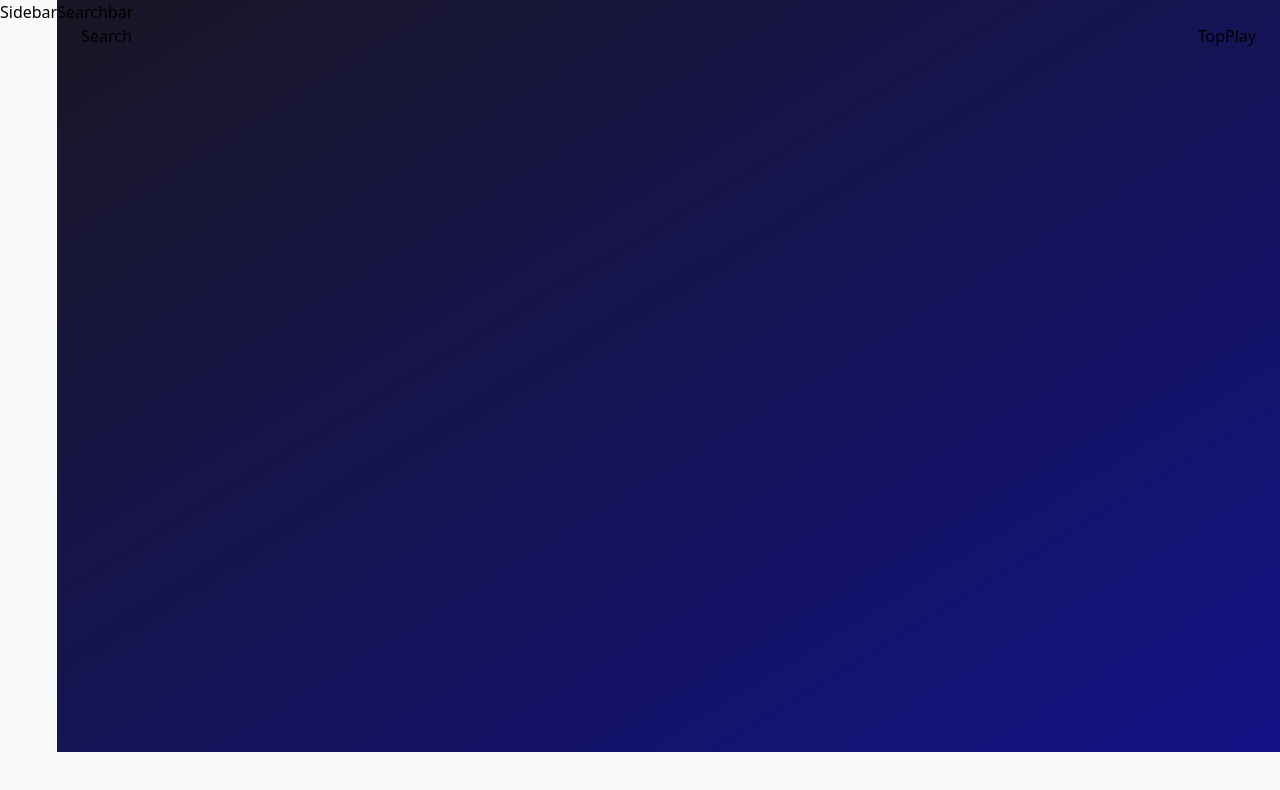
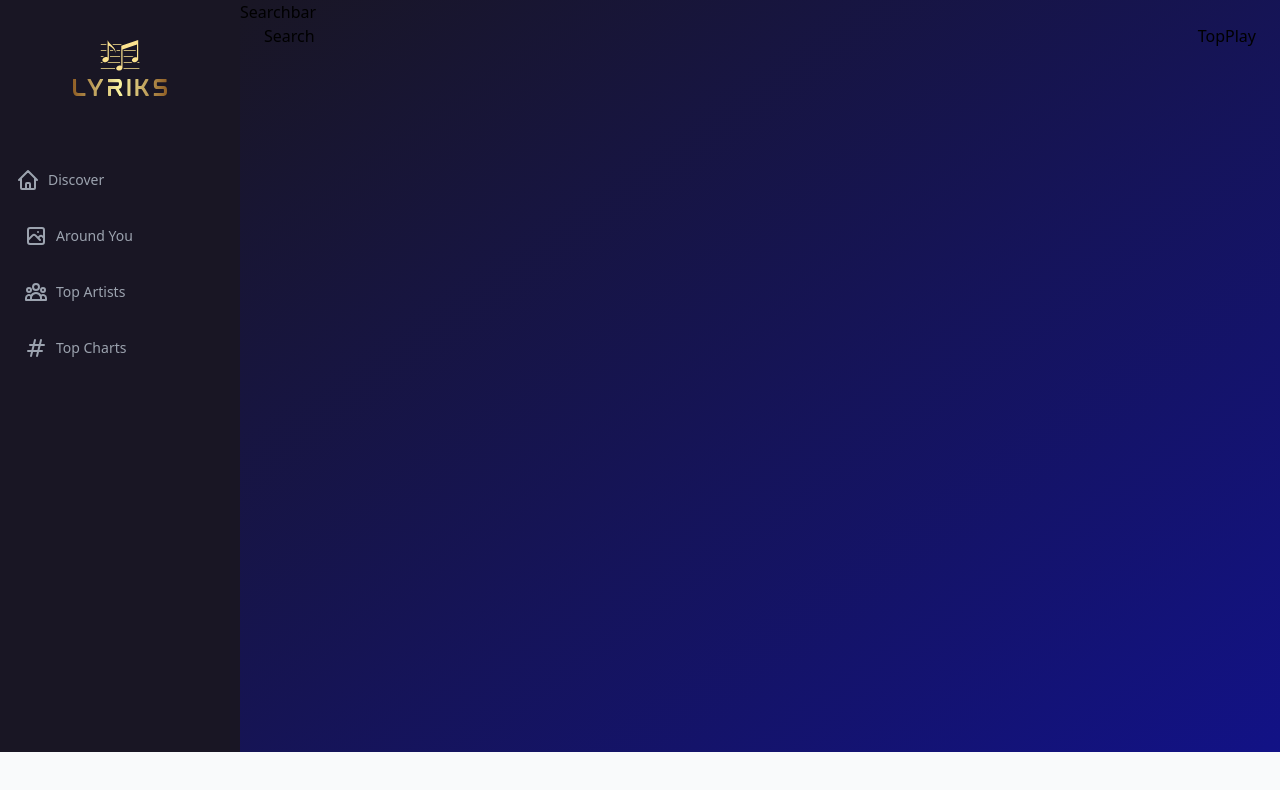
Before and after one commit to debkantamitra/music_player, a React (Vite) app: page /search/1 in a window 1280 px wide. Shown: the top 790 px of the page. Built offline with nearby package versions, Linux system fonts and the light colour scheme.

Commit message:
md:navbar

```diff
--- a/src/assets/constants.js
+++ b/src/assets/constants.js
@@ -17,7 +17,7 @@
   { title: 'K-Pop', value: 'K_POP' },
 ];
 
-export const links = [
+export const navLinks = [
   { name: 'Discover', to: '/', icon: HiOutlineHome },
   { name: 'Around You', to: '/around-you', icon: HiOutlinePhotograph },
   { name: 'Top Artists', to: '/top-artists', icon: HiOutlineUserGroup },
--- a/src/components/Sidebar.jsx
+++ b/src/components/Sidebar.jsx
@@ -1,5 +1,38 @@
-const Sidebar = () => (
-  <div>Sidebar</div>
-);
+import { useState } from "react";
+import { navLinks } from "../assets/constants";
+import { NavLink } from "react-router-dom";
+import { RiCloseLine } from "react-icons/ri";
+import { logo } from "../assets";
+
+const NavLinks = ({ handleClick }) => {
+  return (
+    <div className="mt-10 space-x-2">
+      {navLinks.map((link, i) => (
+        <NavLink
+          key={i}
+          to={link.to}
+          className="flex justify-start items-center my-8 text-sm font-medium text-gray-400 hover:text-cyan-400"
+          onClick={() => handleClick?.()}
+        >
+          <link.icon className="w-6 h-6 mr-2" />
+          {link.name}
+        </NavLink>
+      ))}
+    </div>
+  );
+};
+
+const Sidebar = () => {
+  const [isMobileSidebarOpen, setIsMobileSidebarOpen] = useState(false);
+
+  return (
+    <>
+      <div className="md:flex hidden flex-col w-[240px] py-10 px-4 bg-[#191624]">
+        <img src={logo} alt={"logo"} className="w-full h-14 object-contain" />
+        <NavLinks />
+      </div>
+    </>
+  );
+};
 
 export default Sidebar;
```
